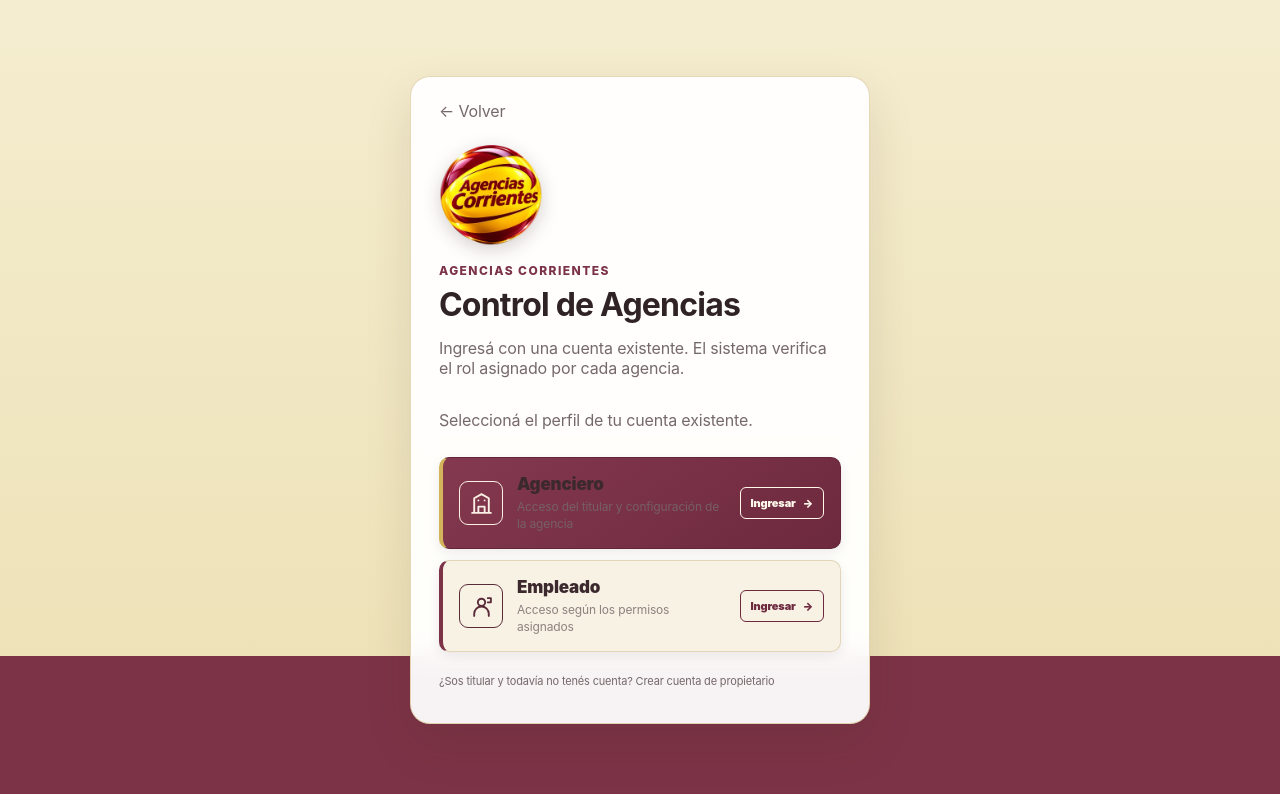
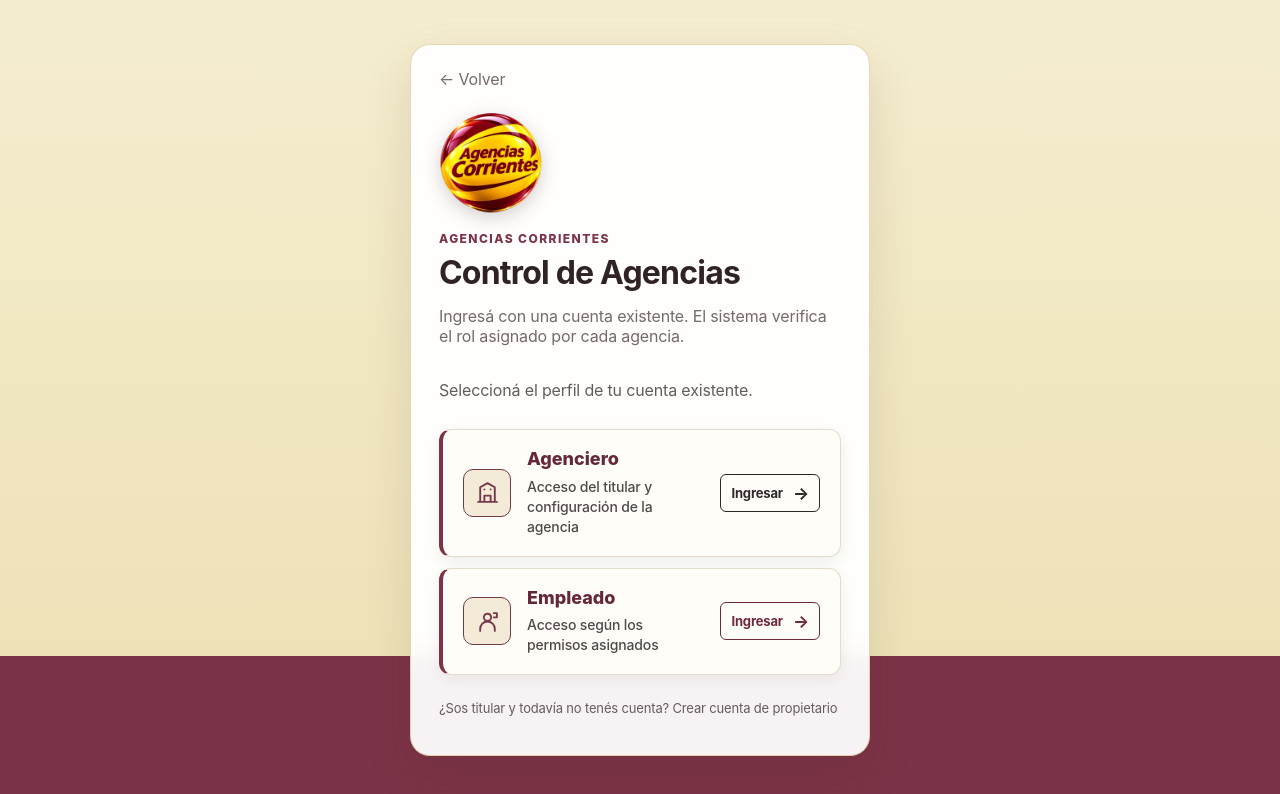
Before and after one commit to agencias-corrientes/CONTABLE-AGENCIAS, a Next.js app: page /login in a window 1280 px wide. Shown: the top 794 px of the page. Built offline with nearby package versions, Linux system fonts and the light colour scheme.

Commit message:
Improve login profile selector readability and colors

```diff
--- a/app/globals.css
+++ b/app/globals.css
@@ -1716,3 +1716,81 @@ html, body { min-height:100%; }
   .landing-role-choice small { font-size: 11px; }
   .landing-role-enter { padding: 7px 8px; font-size: 10px; }
 }
+
+
+/* Login: selector de perfiles sobrio, legible y consistente con la identidad de marca */
+.login-role-selector{display:grid;gap:14px;margin-top:22px}
+.login-role-selector .landing-role-choice{
+  min-height:104px;
+  padding:18px 20px;
+  gap:16px;
+  border:1px solid #e5dccb;
+  border-left:4px solid #7c3347;
+  border-radius:12px;
+  background:#fffdf8;
+  color:#30272a;
+  box-shadow:0 4px 14px rgba(48,31,34,.07);
+  text-decoration:none;
+  transition:border-color .15s ease,box-shadow .15s ease,background-color .15s ease;
+}
+.login-role-selector .landing-role-choice:hover{
+  transform:none;
+  border-color:#b79a45;
+  background:#fffefa;
+  box-shadow:0 7px 18px rgba(48,31,34,.10);
+}
+.login-role-selector .landing-role-admin,
+.login-role-selector .landing-role-employee{
+  background:#fffdf8;
+  border-color:#e5dccb;
+  border-left:4px solid #7c3347;
+  color:#30272a;
+}
+.login-role-selector .landing-role-icon{
+  display:grid;
+  place-items:center;
+  width:48px;
+  height:48px;
+  border-radius:10px;
+  flex:0 0 48px;
+  background:#f3ead7;
+  color:#713044;
+  font-size:0;
+}
+.login-role-selector .landing-role-icon svg{width:25px;height:25px;display:block}
+.login-role-selector .landing-role-copy{gap:6px}
+.login-role-selector .landing-role-choice strong{
+  color:#64283a;
+  font-size:18px;
+  line-height:1.25;
+  font-weight:800;
+  letter-spacing:0;
+}
+.login-role-selector .landing-role-choice small{
+  color:#51484a;
+  opacity:1;
+  font-size:14px;
+  line-height:1.45;
+  font-weight:500;
+}
+.login-role-selector .landing-role-enter{
+  color:#64283a;
+  font-size:13px;
+  font-weight:750;
+  white-space:nowrap;
+}
+.login-role-selector .landing-role-enter span{font-size:17px;margin-left:3px}
+.login-role-selector .muted{color:#655b5e;line-height:1.5}
+.login-role-selector .small-text{font-size:13px}
+@media(max-width:640px){
+  .login-role-selector{gap:12px;margin-top:18px}
+  .login-role-selector .landing-role-choice{min-height:96px;padding:15px 14px;gap:12px}
+  .login-role-selector .landing-role-icon{width:42px;height:42px;flex-basis:42px}
+  .login-role-selector .landing-role-icon svg{width:22px;height:22px}
+  .login-role-selector .landing-role-choice strong{font-size:17px}
+  .login-role-selector .landing-role-choice small{font-size:13px;line-height:1.4}
+  .login-role-selector .landing-role-enter{font-size:12px}
+}
+@media(prefers-reduced-motion:reduce){
+  .login-role-selector .landing-role-choice{transition:none}
+}
```
